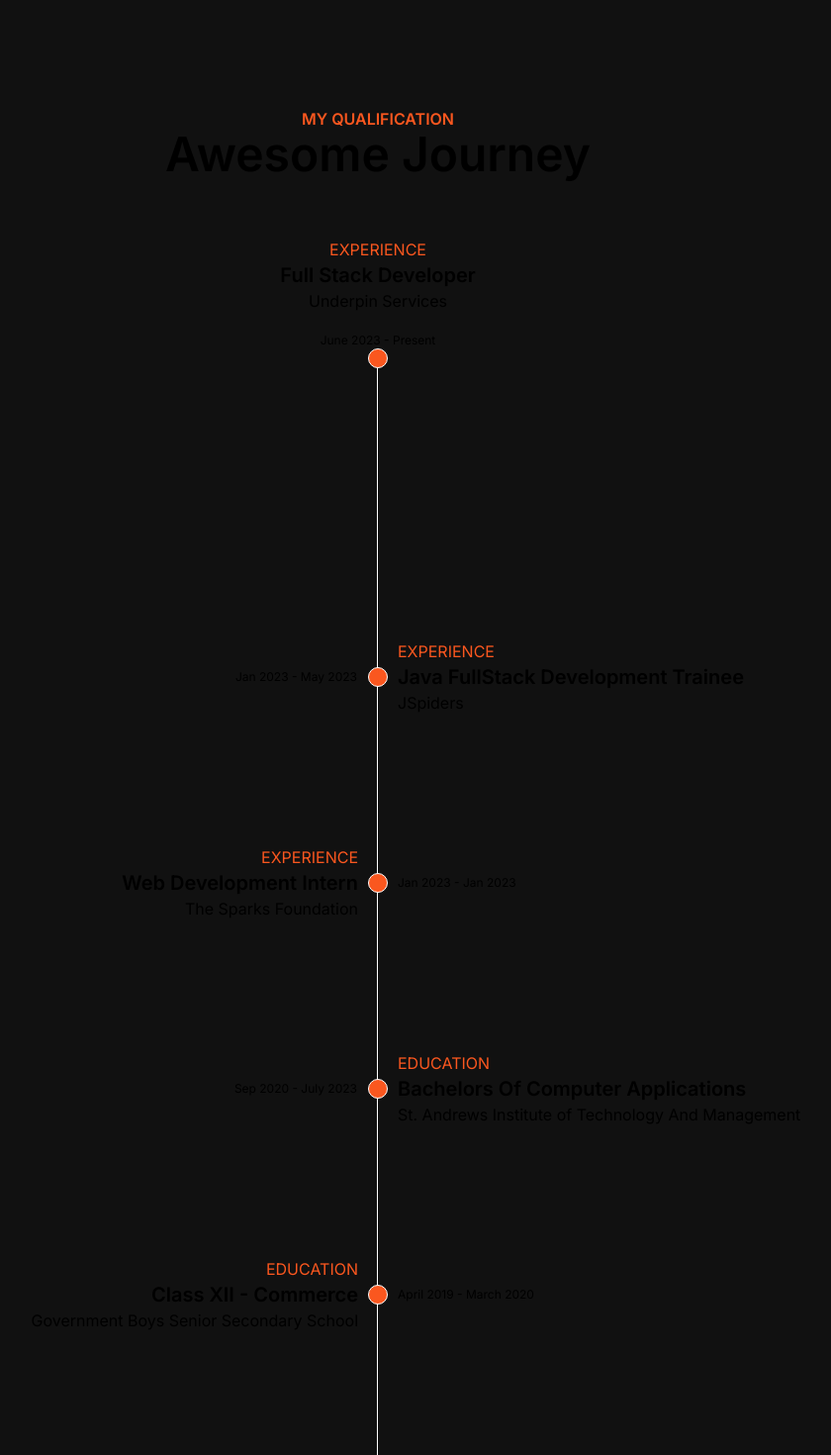
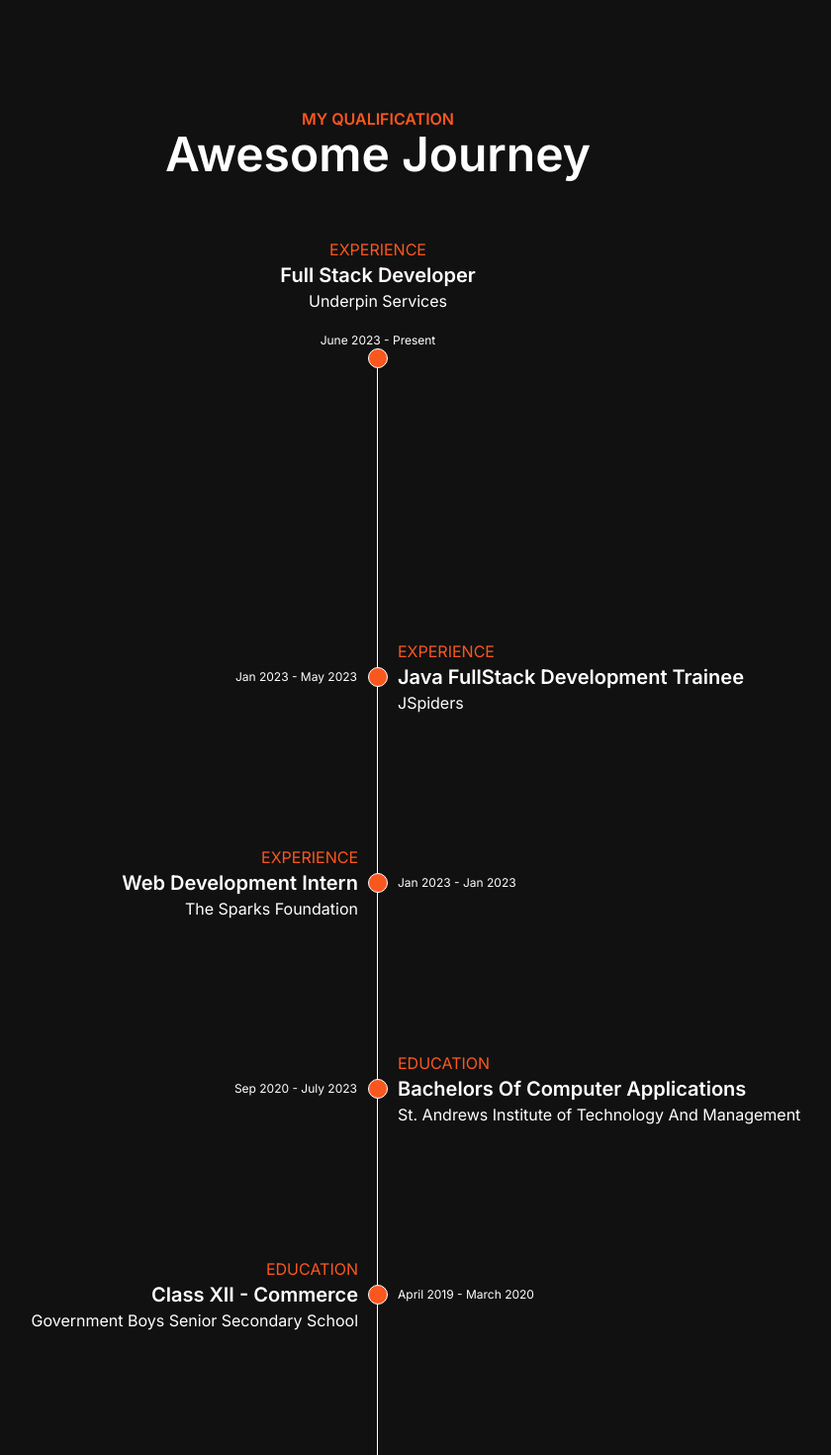
Before and after one commit to Gauravk9870/portfolio-v3, a Next.js app: page / in a window 1280 px wide. Shown: the part 1100-2570 px from the top of the page at 99% size, without its empty margins (258-1098 px from the left). Built offline with nearby package versions, Linux system fonts and the light colour scheme.

Commit message:
fix text color

```diff
--- a/src/app/components/Experience.tsx
+++ b/src/app/components/Experience.tsx
@@ -5,16 +5,16 @@ const Experience = () => {
             <div className={`h-full py-0 px-1rem md:py-10 md:px-5 flex flex-col gap-10`}>
                 <div className={`flex items-center justify-center flex-col`}>
                     <h3 className=" text-center font-semibold text-base text-[#fa571f] uppercase">My Qualification</h3>
-                    <h2 className=" text-center font-semibold text-5xl">Awesome Journey</h2>
+                    <h2 className=" text-center font-semibold text-5xl text-white">Awesome Journey</h2>
                 </div>
                 <div className={`flex items-center justify-start flex-col`}>
                     <div className={`flex items-center justify-center flex-col`} id='experience'>
                         <div className={`p-5`}>
                             <h4 className=" text-center text-base uppercase text-[#fa571f]">Experience</h4>
-                            <h2 className=" text-center font-semibold text-xl capitalize">Full Stack Developer</h2>
-                            <h3 className=" text-center text-base">Underpin Services</h3>
+                            <h2 className=" text-center font-semibold text-xl capitalize text-white">Full Stack Developer</h2>
+                            <h3 className=" text-center text-base text-white">Underpin Services</h3>
                         </div>
-                        <span className={` text-xs`}>June 2023 - Present</span>
+                        <span className={` text-xs text-white`}>June 2023 - Present</span>
                         <span className={` w-5 h-5 bg-[#fa571f] border border-white rounded-[50%]`}></span>
                     </div>
 
@@ -23,23 +23,23 @@ const Experience = () => {
                             <div className={` p-5 h-52 flex flex-col items-end justify-center`}>
                             </div>
                             <div className={` border-r border-white p-5 h-52 flex flex-col items-end justify-center`}>
-                                <span className={` text-xs`}>Jan 2023 - May 2023</span>
+                                <span className={` text-xs text-white`}>Jan 2023 - May 2023</span>
                                 <span className={`w-5 h-5 bg-[#fa571f] absolute border border-white rounded-[50%] -right-[0.625rem]`}></span>
                             </div>
                             <div className={` p-5 h-52 flex flex-col items-end justify-center`}>
                                 <h4 className=" text-base uppercase text-[#fa571f]">Experience</h4>
-                                <h2 className=" font-semibold text-xl capitalize">Web Development Intern </h2>
-                                <h3 className=" text-base">The Sparks Foundation</h3>
+                                <h2 className=" font-semibold text-xl capitalize text-white">Web Development Intern </h2>
+                                <h3 className=" text-base text-white">The Sparks Foundation</h3>
                             </div>
                             <div className={` border-r border-white p-5 h-52 flex flex-col items-end justify-center`}>
-                                <span className={`text-xs`}>Sep 2020 - July 2023</span>
+                                <span className={`text-xs text-white`}>Sep 2020 - July 2023</span>
                                 <span className={`w-5 h-5 bg-[#fa571f] absolute border border-white rounded-[50%] -right-[0.625rem]`}></span>
 
                             </div>
                             <div className={` p-5 h-52 flex flex-col items-end justify-center`}>
                                 <h4 className=" text-base uppercase text-[#fa571f]">Education</h4>
-                                <h2 className=" font-semibold text-xl capitalize">Class XII - Commerce</h2>
-                                <h3 className=" text-base">Government Boys Senior Secondary School</h3>
+                                <h2 className=" font-semibold text-xl capitalize text-white">Class XII - Commerce</h2>
+                                <h3 className=" text-base text-white">Government Boys Senior Secondary School</h3>
                             </div>
                             <div className={` border-r border-white p-5 h-52 flex flex-col items-end justify-center`}>
                             </div>
@@ -50,35 +50,35 @@ const Experience = () => {
                             </div>
                             <div className={`p-5 h-52 flex flex-col items-start justify-center`}>
                                 <h4 className=" text-base uppercase text-[#fa571f]">Experience</h4>
-                                <h2 className=" font-semibold text-xl capitalize">Java FullStack Development Trainee </h2>
-                                <h3 className=" text-base">JSpiders</h3>
+                                <h2 className=" font-semibold text-xl capitalize text-white">Java FullStack Development Trainee </h2>
+                                <h3 className=" text-base text-white">JSpiders</h3>
+                            </div>
+                            <div className={`p-5 h-52 flex flex-col items-start justify-center border-l border-white -ml-[1px]`}>
+                                <span className={`w-5 h-5 absolute bg-[#fa571f] border border-white rounded-[50%] -left-[0.625rem] text-white`}></span>
+
+                                <span className={`text-xs text-white`}>Jan 2023 - Jan 2023</span>
+                            </div>
+                            <div className={`p-5 h-52 flex flex-col items-start justify-center`} id='education'>
+                                <h4 className=" text-base uppercase text-[#fa571f]">Education</h4>
+                                <h2 className=" font-semibold text-xl capitalize text-white">bachelors of computer applications </h2>
+                                <h3 className=" text-base text-white">St. Andrews Institute of Technology And Management</h3>
                             </div>
                             <div className={`p-5 h-52 flex flex-col items-start justify-center border-l border-white -ml-[1px]`}>
                                 <span className={`w-5 h-5 absolute bg-[#fa571f] border border-white rounded-[50%] -left-[0.625rem]`}></span>
 
-                                <span className={`text-xs`}>Jan 2023 - Jan 2023</span>
+                                <span className={`text-xs text-white`}>April 2019 - March 2020</span>
                             </div>
-                            <div className={`p-5 h-52 flex flex-col items-start justify-center`} id='education'>
-                                <h4 className=" text-base uppercase text-[#fa571f]">Education</h4>
-                                <h2 className=" font-semibold text-xl capitalize">bachelors of computer applications </h2>
-                                <h3 className=" text-base">St. Andrews Institute of Technology And Management</h3>
-                            </div>
-                            <div className={`p-5 h-52 flex flex-col items-start justify-center border-l border-white -ml-[1px]`}>
-                                <span className={`w-5 h-5 absolute bg-[#fa571f] border border-white rounded-[50%] -left-[0.625rem]`}></span>
-
-                                <span className={`text-xs`}>April 2019 - March 2020</span>
-                            </div>
-                            <div className={`p-5 h-52 flex flex-col items-start justify-center`}>
+                            <div className={`p-5 h-52 flex flex-col items-start justify-center text-white`}>
                             </div>
                         </div>
                     </div>
                     <div className={` flex items-center justify-center flex-col text-center`}>
                         <span className={`w-5 h-5 bg-[#fa571f] border border-white rounded-[50%]`}></span>
-                        <span className={`text-xs`}>April 2017 - March 2018</span>
+                        <span className={`text-xs text-white`}>April 2017 - March 2018</span>
                         <div className={`p-5`}>
                             <h4 className=" text-base uppercase text-[#fa571f]">Education</h4>
-                            <h2 className=" font-semibold text-xl capitalize">Class X</h2>
-                            <h3 className=" text-base">Gyan Jyoti Public School</h3>
+                            <h2 className=" font-semibold text-xl capitalize text-white">Class X</h2>
+                            <h3 className=" text-base text-white">Gyan Jyoti Public School</h3>
                         </div>
                     </div>
                 </div>
--- a/src/app/components/Hero.tsx
+++ b/src/app/components/Hero.tsx
@@ -65,12 +65,12 @@ const Hero: React.FC = () => {
 
 
                                 <Button
-                                    className="hidden uppercase py-2 px-5 rounded-3xl bg-[#fa571f] text-sm md:block border-0"
+                                    className="hidden uppercase py-2 px-5 rounded-3xl bg-[#fa571f] text-sm md:block border-0 text-white"
                                 >
                                     FullStack Developer
                                 </Button>
 
-                                <h1 className=' flex items-center gap-1 uppercase text-4xl font-extrabold md:flex-col md:text-7xl lg:text-8xl font-sans'>
+                                <h1 className=' flex items-center gap-1 uppercase text-4xl font-extrabold md:flex-col md:text-7xl lg:text-8xl font-sans text-white'>
                                     <span
                                     >Gaurav</span>
                                     <span className=' md:font-normal md:text-[5rem] lg:text-[6.73rem]'>
@@ -78,12 +78,12 @@ const Hero: React.FC = () => {
                                         <span className="dot">.</span>
                                     </span>
                                 </h1>
-                                <h2 className=' block md:hidden uppercase text-xl text-center'>FullStack Developer</h2>
+                                <h2 className=' block md:hidden uppercase text-xl text-center text-white'>FullStack Developer</h2>
                             </div>
                         </div>
                         <div className={` flex items-center justify-center`}>
                             <div className={` flex items-center justify-center flex-col`}>
-                                <p className=' items-center text-[0.5625rem] md:text-base lg:text-lg'>Crafting Intuitive User Interfaces for Seamless Experiences</p>
+                                <p className=' items-center text-[0.5625rem] md:text-base lg:text-lg text-white'>Crafting Intuitive User Interfaces for Seamless Experiences</p>
                             </div>
                         </div>
 
```
Also changed, not shown: src/app/components/Projects.tsx (+6 -6 lines).
